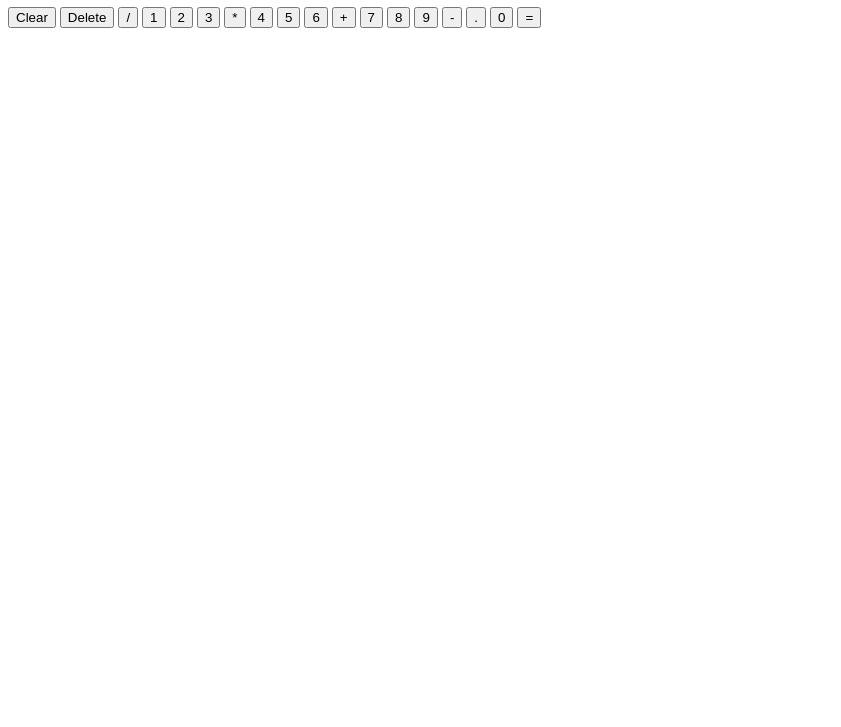
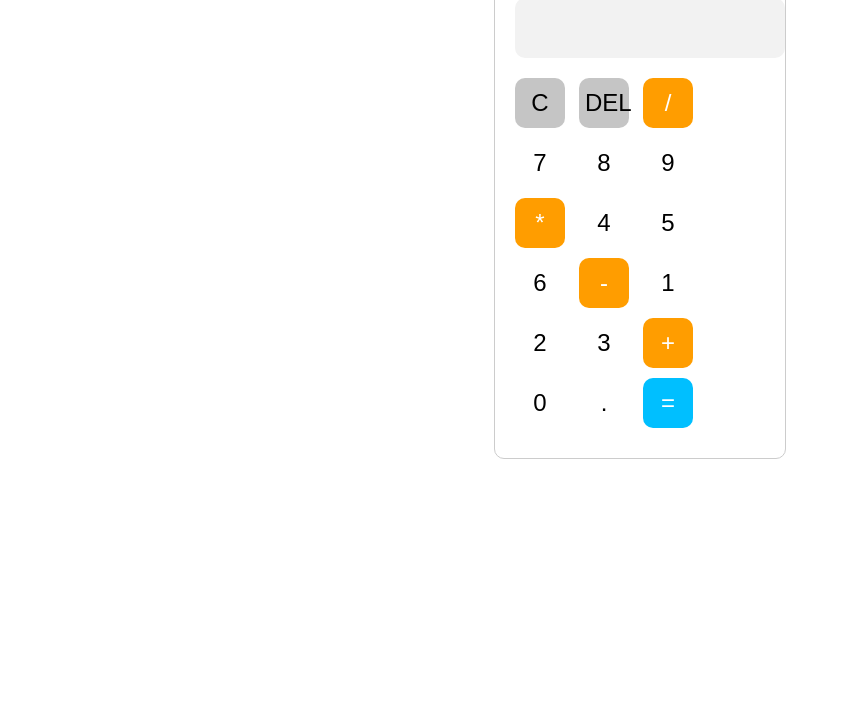
Before and after one commit to TobiAugust/project-calculator, a plain HTML site: page index.html in a window 1280 px wide. Shown: the part 73-800 px from the top of the page, without its empty margins (0-841 px from the left). Drawn offline with Linux system fonts and the light colour scheme; files that its build step writes are made by us from their sources.

Commit message:
add css part

```diff
--- a/css/style.css
+++ b/css/style.css
@@ -0,0 +1,77 @@
+.calculator {
+  width: 250px;
+  margin: 50px auto;
+  border: 1px solid #ccc;
+  border-radius: 10px;
+  padding: 20px;
+}
+
+.output {
+  width: 100%;
+  height: 60px;
+  margin-bottom: 20px;
+  background-color: #f2f2f2;
+  border-radius: 10px;
+  display: flex;
+  justify-content: flex-end;
+  align-items: center;
+  padding: 0 10px;
+}
+
+.previous-operand,
+.current-operand {
+  font-size: 24px;
+}
+
+.previous-operand {
+  opacity: 0.5;
+}
+
+.clear,
+.delete,
+.operator,
+.number,
+.equals {
+  width: 50px;
+  height: 50px;
+  font-size: 24px;
+  border-radius: 10px;
+  margin-right: 10px;
+  margin-bottom: 10px;
+  border: none;
+  outline: none;
+  cursor: pointer;
+}
+
+.clear {
+  background-color: #c5c5c5;
+}
+
+.delete {
+  background-color: #c5c5c5;
+}
+
+.operator {
+  background-color: #ff9d00;
+  color: #fff;
+}
+
+.number {
+  background-color: #fff;
+}
+
+.equals {
+  background-color: #00bfff;
+  color: #fff;
+}
+
+.number:hover,
+.operator:hover,
+.equals:hover {
+  opacity: 0.8;
+}
+
+.clear:hover,
+.delete:hover {
+  opacity: 0.8;
+}
--- a/index.html
+++ b/index.html
@@ -1,37 +1,34 @@
 <!DOCTYPE html>
-<html lang="en">
+<html>
   <head>
-    <meta charset="UTF-8" />
-    <meta http-equiv="X-UA-Compatible" content="IE=edge" />
-    <link rel="stylesheet" href="style.css" />
-    <title>Calculator</title>
+    <title>Taschenrechner</title>
+    <link rel="stylesheet" href="css/style.css" />
   </head>
   <body>
-    <h1>Calculator</h1>
-    <div class="layout">
+    <div class="calculator">
       <div class="output">
-        <div data-previous class="previous"></div>
-        <div data current class="current"></div>
+        <div class="previous-operand"></div>
+        <div class="current-operand"></div>
       </div>
-      <button data-clear class="span-two">Clear</button>
-      <button data-delete>Delete</button>
-      <button data-operarion>/</button>
-      <button data-number>1</button>
-      <button data-number>2</button>
-      <button data-number>3</button>
-      <button data-operarion>*</button>
-      <button data-number>4</button>
-      <button data-number>5</button>
-      <button data-number>6</button>
-      <button data-operation>+</button>
-      <button data-number>7</button>
-      <button data-number>8</button>
-      <button data-number>9</button>
-      <button data-operation>-</button>
-      <button data-number>.</button>
-      <button data-number>0</button>
-      <button data-equals class="span-two">=</button>
+      <button class="clear" id="clear">C</button>
+      <button class="delete" id="delete">DEL</button>
+      <button class="operator" id="divide">/</button>
+      <button class="number" id="7">7</button>
+      <button class="number" id="8">8</button>
+      <button class="number" id="9">9</button>
+      <button class="operator" id="multiply">*</button>
+      <button class="number" id="4">4</button>
+      <button class="number" id="5">5</button>
+      <button class="number" id="6">6</button>
+      <button class="operator" id="subtract">-</button>
+      <button class="number" id="1">1</button>
+      <button class="number" id="2">2</button>
+      <button class="number" id="3">3</button>
+      <button class="operator" id="add">+</button>
+      <button class="number" id="0">0</button>
+      <button class="number" id="decimal">.</button>
+      <button class="equals" id="equals">=</button>
     </div>
-    <script src="main.js"></script>
+    <script src="js/index.js"></script>
   </body>
 </html>
```
